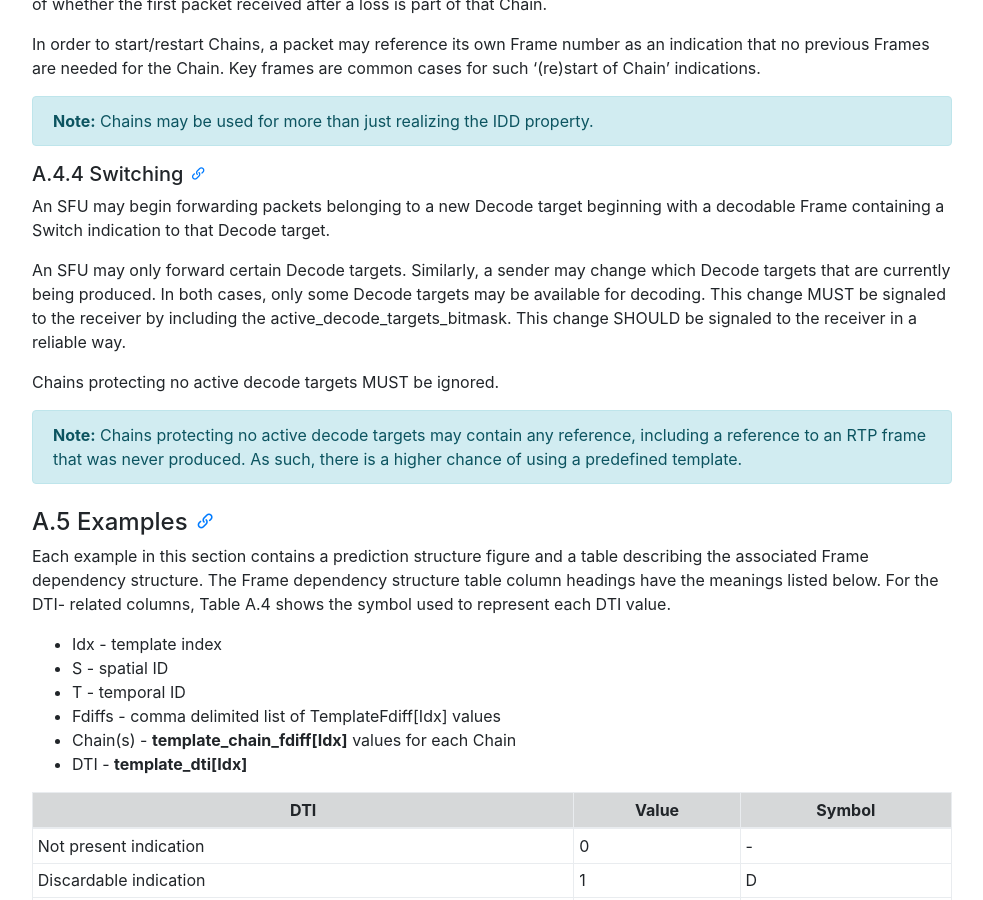
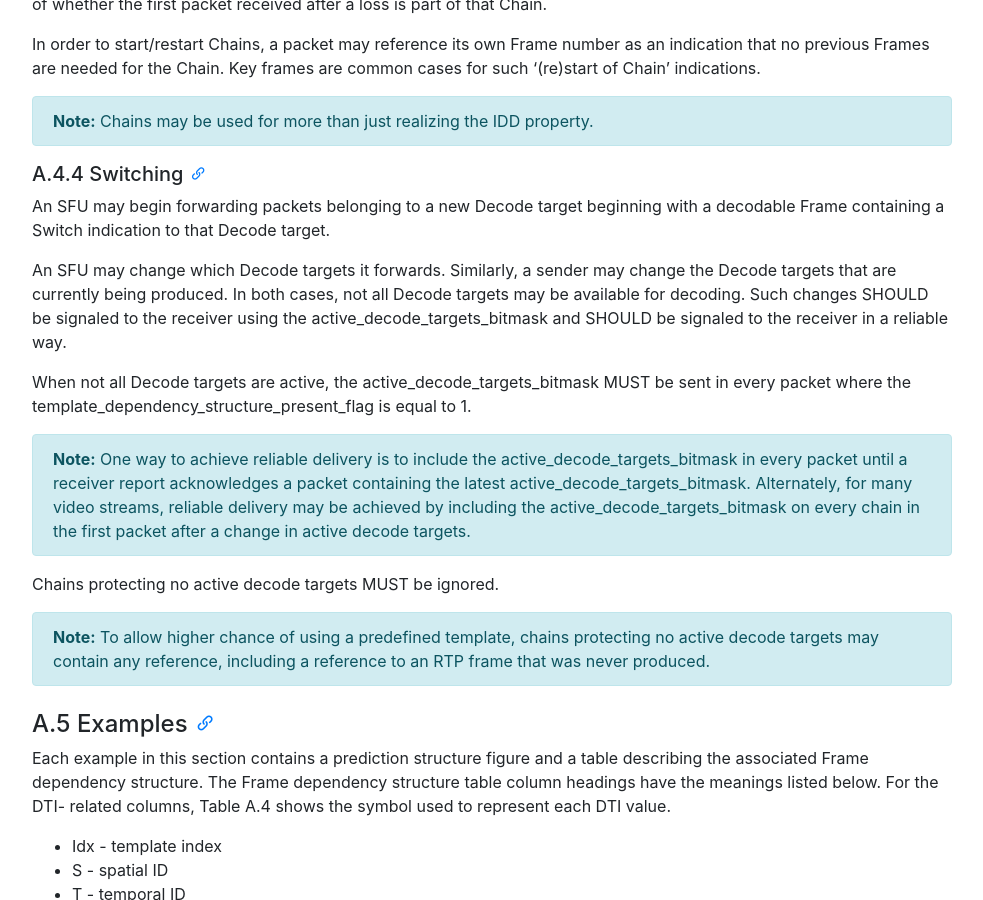
Before and after one commit to AOMediaCodec/av1-rtp-spec, a Jekyll site: the page built from index.md, in a window 1280 px wide and 900 px high, scrolled down 23103 px. Shown: the whole window, without its empty margins (53-1036 px from the left). Built offline with Jekyll 4.4.1, drawn with Linux system fonts in a browser that asks for light colours; nearby versions of some CDN libraries; some of the changed text lies outside the part shown.

Commit message:
Text updates

```diff
--- a/av1-rtp-spec.md
+++ b/av1-rtp-spec.md
@@ -1019,7 +1019,7 @@ described in this section.
 
   * **active_decode_targets_bitmask**: contains a bitmask that indicates which
     decode targets are available for decoding. Bit i is equal to 1 if
-    decode target k is available for decoding, 0 otherwise.
+    decode target i is available for decoding, 0 otherwise.
 
   * **custom_dtis_flag**: indicates the presence of frame_dtis. When set to 1,
     frame_dtis MUST be present. Otherwise, frame_dtis MUST NOT be present.
@@ -1166,17 +1166,29 @@ common cases for such '(re)start of Chain' indications.
 An SFU may begin forwarding packets belonging to a new Decode target beginning
 with a decodable Frame containing a Switch indication to that Decode target.
 
-An SFU may only forward certain Decode targets. Similarly, a sender may change
-which Decode targets that are currently being produced. In both cases,
-only some Decode targets may be available for decoding. This change MUST be
-signaled to the receiver by including the active_decode_targets_bitmask.
-This change SHOULD be signaled to the receiver in a reliable way.
+An SFU may change which Decode targets it forwards. Similarly, a sender may
+change the Decode targets that are currently being produced. In both cases, not
+all Decode targets may be available for decoding. Such changes SHOULD be
+signaled to the receiver using the active_decode_targets_bitmask and SHOULD be
+signaled to the receiver in a reliable way.
+
+When not all Decode targets are active, the active_decode_targets_bitmask MUST
+be sent in every packet where the template_dependency_structure_present_flag is
+equal to 1.
+
+**Note:** One way to achieve reliable delivery is to include the
+active_decode_targets_bitmask in every packet until a receiver report
+acknowledges a packet containing the latest active_decode_targets_bitmask.
+Alternately, for many video streams, reliable delivery may be achieved by
+including the active_decode_targets_bitmask on every chain in the first packet
+after a change in active decode targets.
+{:.alert .alert-info }
 
 Chains protecting no active decode targets MUST be ignored.
 
-**Note:** Chains protecting no active decode targets may contain any reference,
-including a reference to an RTP frame that was never produced. As such, there is
-a higher chance of using a predefined template.
+**Note:** To allow higher chance of using a predefined template, chains
+protecting no active decode targets may contain any reference, including a
+reference to an RTP frame that was never produced.
 {:.alert .alert-info }
 
 #### A.5 Examples
```
